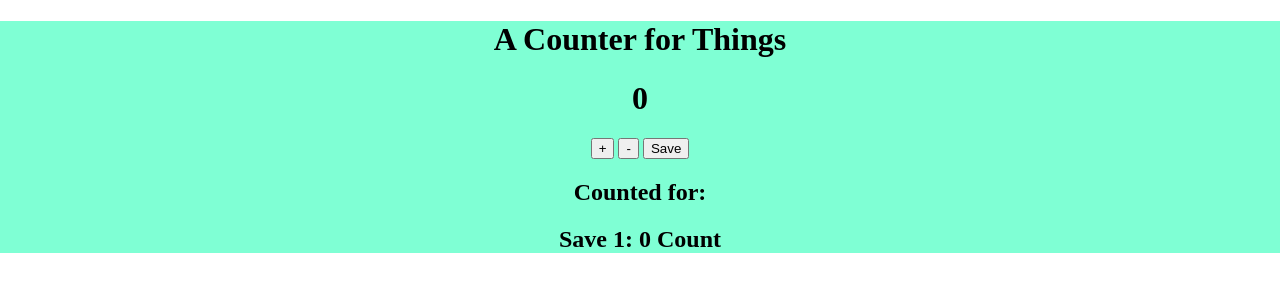
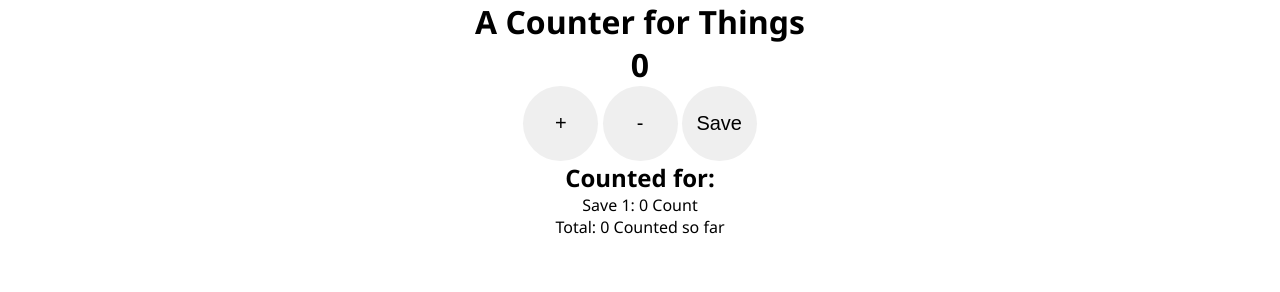
Before and after one commit to ayangjibrut/counter-v2, a plain HTML site: page index.html in a window 1280 px wide. Both pictures are taken after a click on the button "Save". Drawn offline with Linux system fonts and the light colour scheme.

Commit message:
Update
Added total counts

```diff
--- a/index.html
+++ b/index.html
@@ -19,6 +19,7 @@
             <button id="save-btn" onclick="save()">Save</button>
             <h2>Counted for:</h2>
             <div id="saved-value"></div>
+            <div id="total-value"></div>
         </main>
 
         <footer>
--- a/script.js
+++ b/script.js
@@ -1,6 +1,9 @@
 let countEl = document.getElementById("count-value")
 let saveEl = document.getElementById("saved-value")
+let totalEl = document.getElementById("total-value")
+
 let count = 0
+let totalCount = 0
 let saveState = 1
 
 function increment() {
@@ -17,12 +20,14 @@ function decrement() {
 
 function save() {
     let countedFor = count
+    totalCount += countedFor
     let counts = (count > 1) ? "Counts" : "Count"
     saveEl.innerHTML += `
         <div>
-            <h2 id="saved-value">Save ${saveState++}: ${countedFor} ${counts}</h2>
+            <p>Save ${saveState++}: ${countedFor} ${counts}</p>
         </div>
     `
     count = 0
     countEl.textContent = count
+    totalEl.textContent = "Total: " + totalCount + " Counted so far "
 }
--- a/style.css
+++ b/style.css
@@ -1,16 +1,23 @@
 * {
     box-sizing: border-box;
-}
-
-body {
     margin: 0;
     padding: 0;
 }
 
+body {
+    font-family: 'Segoe UI', Tahoma, Geneva, Verdana, sans-serif;
+    font-weight: 400;
+}
+
 .container {
-    background-color: aquamarine;
+    /* background-color: aquamarine; */
     text-align: center;
 }
 
-#saved-value {
+button {
+    width: 75px;
+    height: 75px;
+    border: none;
+    border-radius: 50%;
+    font-size: 1.25em;
 }
```
